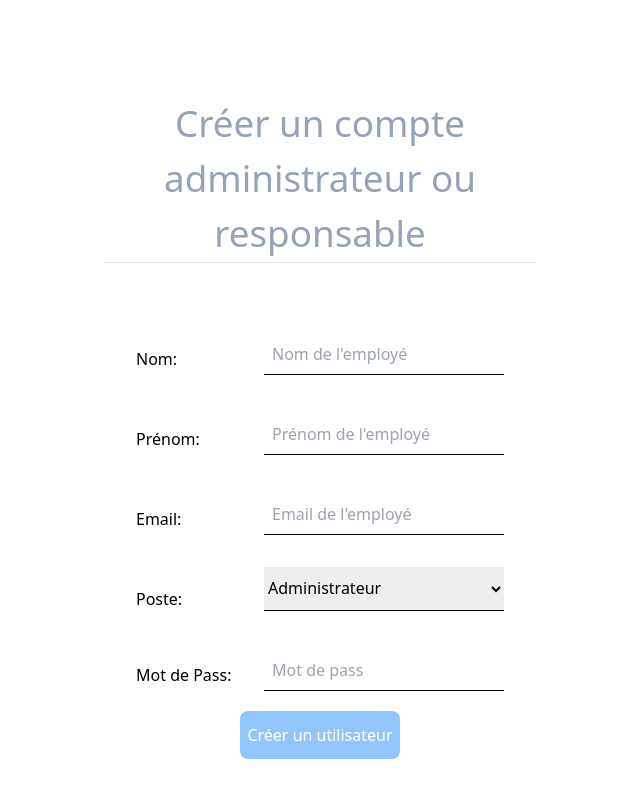
After one commit to OscarNavarr/pgvm, a PHP site: page /components/create_admin_resp.php in a window 1280 px wide. The commit adds this page. Shown: the whole page, without its empty margins (320-960 px from the left). Run offline with PHP 8.4, Linux system fonts and the light colour scheme; some libraries are stand-ins or nearby versions.

Commit message:
I create the form to create a manager or administrator

```diff
--- /dev/null
+++ b/components/create_admin_resp.php
@@ -0,0 +1,74 @@
+<?php
+    include_once "./header.php"
+?>
+
+    <div class="mt-[6rem] max-w-[27rem] mx-auto">
+        <h3 class="text-center text-[2.3rem] text-slate-400">Créer un compte administrateur ou responsable</h3>
+        <hr>
+    </div>
+    <form id="register_user_form" class="max-w-[27rem] mx-auto mt-[2rem] p-8">
+
+        <!-- NOM FIELDS -->
+        <div class="md:flex md:justify-between">
+            <label for="nom" class="pt-5">Nom:</label>
+            <br>
+            <input type="text" name="nom" id="nom" placeholder="Nom de l'employé" required class="border-b-black border-b-[0.1rem] w-[90%] md:max-w-[15rem] h-[2.5rem] outline-0 px-2 mt-2">
+        </div>
+        <div class="w-[90%] md:w-full min-h-[4rem] hidden rounded-xl bg-red-300 mt-3 text-center" id="nom_error_id">
+            <p class="p-2" id="nom_error_text" class="text-center">Error</p>
+        </div>
+
+        <!-- PRENOM FIELDS -->
+        <div class="md:flex md:justify-between mt-8">
+            <label for="prenom" class="pt-5">Prénom:</label>
+            <br>
+            <input type="text" name="prenom" id="prenom" placeholder="Prénom de l'employé" required class="border-b-black border-b-[0.1rem] w-[90%] md:max-w-[15rem] h-[2.5rem] outline-0 px-2 mt-2">
+        </div>
+        <div class="w-[90%] md:w-full min-h-[4rem] hidden rounded-xl bg-red-300 mt-3 text-center" id="prenom_error_id">
+            <p class="p-2" id="prenom_error_text" class="text-center">Error</p>
+        </div>
+
+        <!-- EMAIL FIELDS -->
+        <div class="md:flex md:justify-between mt-8">
+            <label for="email" class="pt-5">Email:</label>
+            <br>
+            <input type="email" name="email" id="email" placeholder="Email de l'employé" required class="border-b-black border-b-[0.1rem] w-[90%] md:max-w-[15rem] h-[2.5rem] outline-0 px-2 mt-2">
+        </div>
+        <div class="w-[90%] md:w-full min-h-[4rem] hidden rounded-xl bg-red-300 mt-3 text-center" id="email_error_id">
+            <p class="p-2" id="email_error_text" class="text-center">Error</p>
+        </div>
+
+        <!-- POSTE FIELDS -->
+        <div class="md:flex md:justify-between mt-8">
+            <label for="email" class="pt-5">Poste:</label>
+            <br>
+            <select name="poste" id="poste" class="w-[90%] md:max-w-[15rem] outline-0 border-b-black border-b-[0.1rem]">
+                <option value="admin">Administrateur</option>
+                <option value="responsable">Responsable</option>
+            </select>
+        </div>
+
+        <!-- PASSWORD FIELDS -->
+        <div class="md:flex md:justify-between mt-8">
+            <label for="password" class="pt-5">Mot de Pass:</label>
+            <br>
+            <input type="password" name="password" id="password" placeholder="Mot de pass" required class="border-b-black border-b-[0.1rem] w-[90%] md:max-w-[15rem] h-[2.5rem] outline-0 px-2 mt-2">
+        </div>
+        <div class="w-[90%] md:w-full min-h-[4rem] hidden rounded-xl bg-red-300 mt-3 text-center" id="password_error_id">
+            <p class="p-2" id="password_error_text" class="text-center">Error</p>
+        </div>
+
+        <div class="flex justify-center mt-5">
+            <button type="button" onclick="sendForm('./register_user.php')" class="bg-blue-300 hover:bg-blue-400 h-[3rem] w-[10rem] rounded-lg text-white">
+                Créer un utilisateur
+            </button>
+        </div>
+
+    </form>
+    <div id="error_result"></div>
+
+    <script type="text/javascript" src="../form_actions/register_user/register_user.js" ></script>
+
+<?php
+    include_once "./footer.php"
+?>
--- a/components/home_page/side_dashboard/dashboard_subcomponents/show_all_users_table.php
+++ b/components/home_page/side_dashboard/dashboard_subcomponents/show_all_users_table.php
@@ -28,9 +28,9 @@
       <tbody>
         <?php foreach($all_employees as $employee): ?>
             <tr class="border-slate-300 border-[0.15rem] h-[3rem]" >
-              <td class="border-r-slate-300 border-r-[0.15rem] px-2"><p><?= $employee["nom"] ?></p></td>
-              <td class="border-r-slate-300 border-r-[0.15rem] px-2"><p><?= $employee["prenom"] ?></p></td>
-              <td class="border-r-slate-300 border-r-[0.15rem] px-2">
+              <td class="border-r-slate-300 border-r-[0.15rem] px-2 text-center"><p><?= $employee["nom"] ?></p></td>
+              <td class="border-r-slate-300 border-r-[0.15rem] px-2 text-center"><p><?= $employee["prenom"] ?></p></td>
+              <td class="border-r-slate-300 border-r-[0.15rem] px-2 text-center">
                 <a href="mailto:<?= $employee["email"] ?>"><?= $employee["email"] ?></a>
               </td>
               <td>
--- a/form_actions/register_user/register_user.js
+++ b/form_actions/register_user/register_user.js
@@ -19,7 +19,7 @@ const hideErrorMessage = (elementId) => {
 };
 
 // Function to handle form submission
-const sendForm = async () => {
+const sendForm = async (url_post) => {
 
   try {
     // Array of fields to check for errors
@@ -30,7 +30,7 @@ const sendForm = async () => {
     const datos = new FormData(formulario);
 
     // Send a POST request to the server
-    const response = await fetch("../form_actions/register_user/register_user.php", {
+    const response = await fetch(url_post ? url_post : "../form_actions/register_user/register_user.php", {
       method: "POST",
       body: datos
     });
@@ -38,7 +38,7 @@ const sendForm = async () => {
     // Parse the response as JSON
     const data = await response.json();
 
-
+    console.log(data);
     /**
      *
      * IF EVERYTHING IS OK AND THERE WAS NO ERROR
```
Also changed, not shown: class/form_validator.php (+7 -7 lines), components/home_page/side_dashboard/dashboard_subcomponents/show_future_appointment_table.php (+5 -5 lines), components/home_page/side_dashboard/dashboard_subcomponents/show_old_appointment_table.php (+5 -5 lines).
